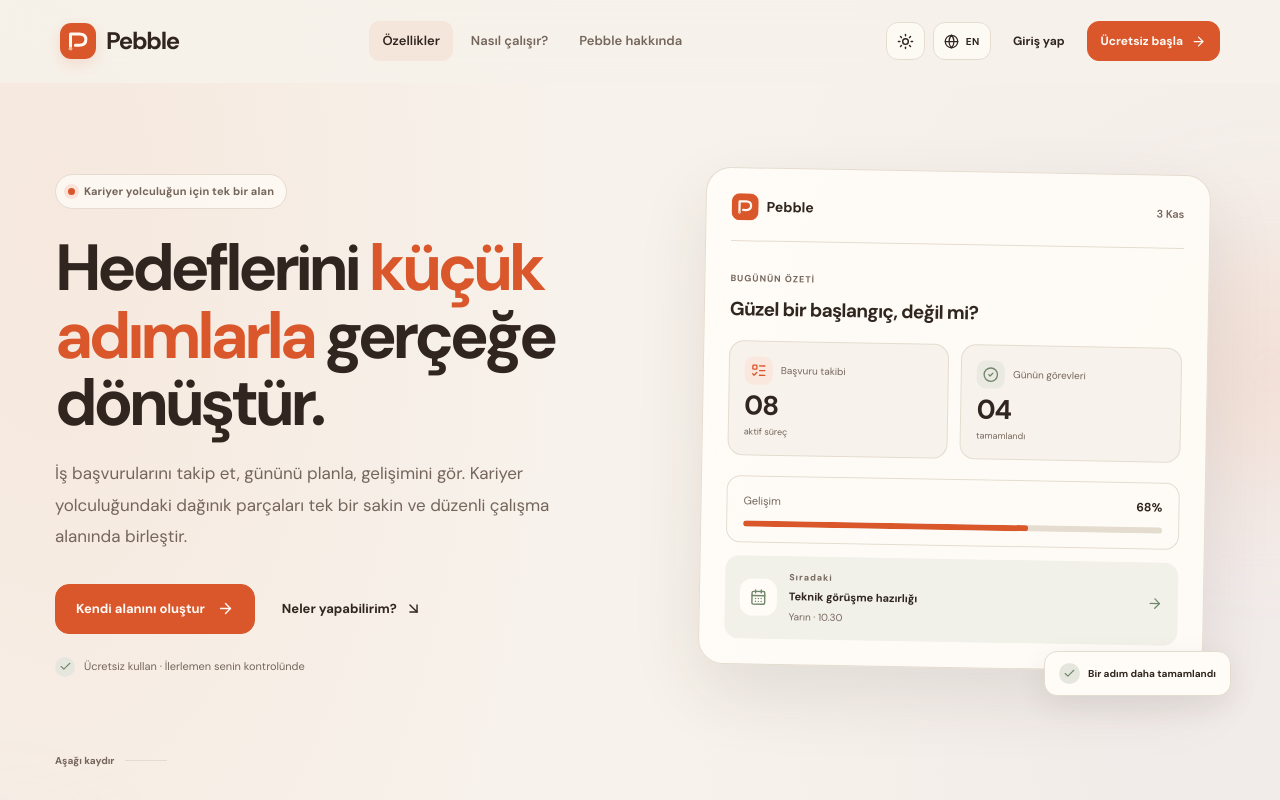
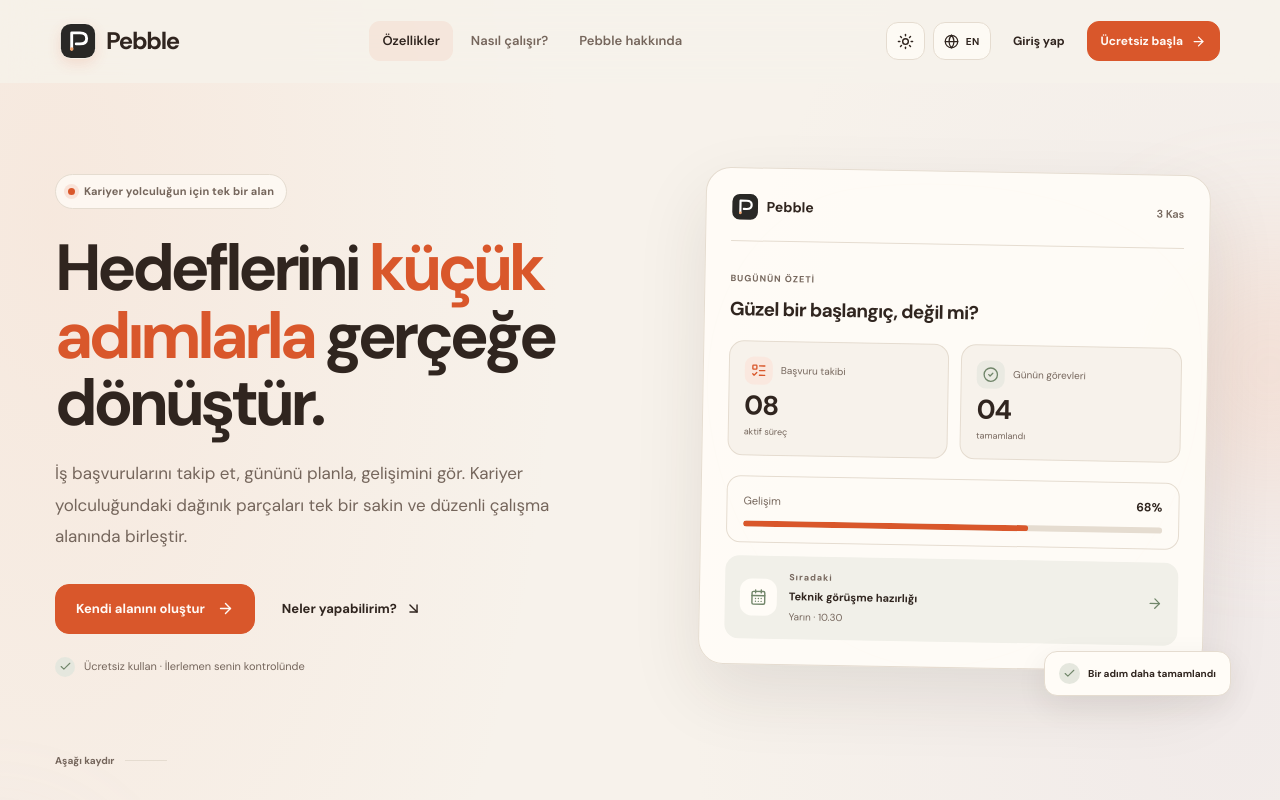
Before and after one commit to seydagultopal/jobtracker-frontend, a React (Vite) app: page / in a window 1280 px wide. Shown: the top 800 px of the page. Built offline with nearby package versions, Linux system fonts and the light colour scheme; no server answers.

Commit message:
Refresh Pebble brand mark

```diff
--- a/src/components/Logo.jsx
+++ b/src/components/Logo.jsx
@@ -1,11 +1,11 @@
 export default function Logo({ className = "h-10 w-10" }) {
   return (
-    <div className={`inline-flex shrink-0 items-center justify-center ${className}`} aria-label="Pebble" role="img">
-      <svg viewBox="0 0 48 48" width="100%" height="100%" fill="none" xmlns="http://www.w3.org/2000/svg" aria-hidden="true">
-        <rect width="48" height="48" rx="15" fill="#D9572B" />
-        <path d="M14 34V14.5H25.5C31.2 14.5 34.5 17.4 34.5 22.1C34.5 26.8 31.2 29.7 25.5 29.7H20.5" stroke="#FFF8F1" strokeWidth="4" strokeLinecap="round" strokeLinejoin="round"/>
-        <circle cx="14" cy="34" r="2.5" fill="#F2B99D"/>
+    <span className={`pebble-logo-mark ${className}`} role="img" aria-label="Pebble">
+      <svg viewBox="0 0 40 40" width="100%" height="100%" fill="none" aria-hidden="true">
+        <rect x="1" y="1" width="38" height="38" rx="11" fill="#292826"/>
+        <path d="M13 29V11h9.2c4.7 0 7.4 2.4 7.4 6.1s-2.7 6.1-7.4 6.1H18" stroke="#fff" strokeWidth="3.2" strokeLinecap="round" strokeLinejoin="round"/>
+        <circle cx="13" cy="29" r="2" fill="#F0A36D"/>
       </svg>
-    </div>
+    </span>
   );
 }
```
